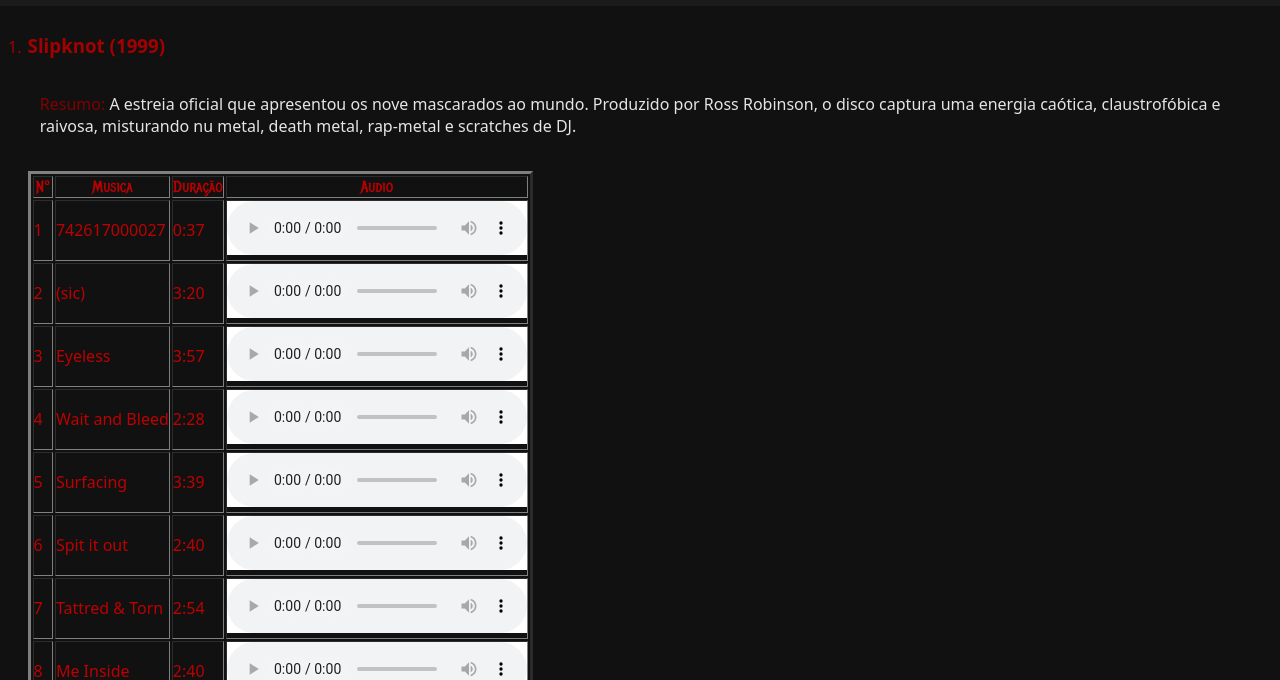
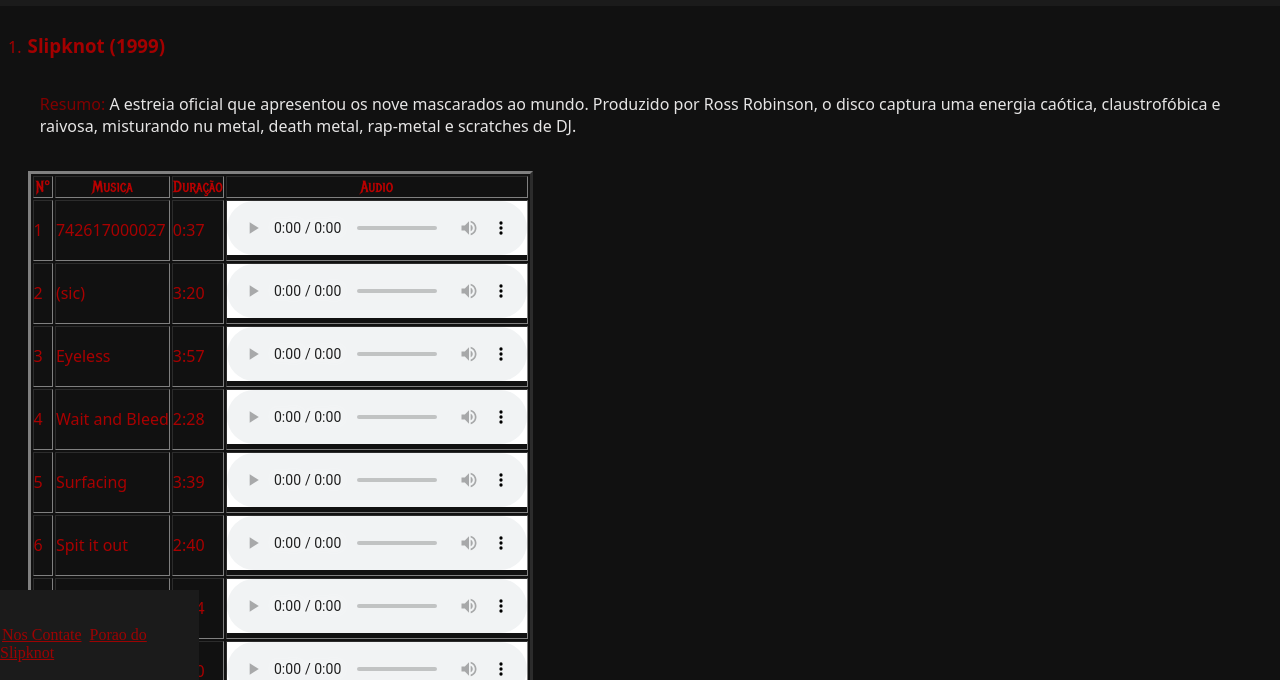
Before and after one commit to jhonatancoliveira07-dot/slipknot-fan-site, a plain HTML site: page Discografia.html in a window 1280 px wide. Shown: the part 120-800 px from the top of the page. Drawn offline with Linux system fonts and the light colour scheme; a web font is replaced by a local one.

Commit message:
atualização 1.1

```diff
--- a/Discografia.html
+++ b/Discografia.html
@@ -10,7 +10,7 @@
        <h1><strong>Portal do Metal</strong></h1>
 <a href="index.html">Inicio</a>
 <a href="historiadoslipknot.html">Historia da banda</a>
-<a href="Albuns.html">Discografia</a>
+<a href="Discografia.html">Discografia</a>
 <a href="Integrantes.html">Integrantes da banda</a>
 <a href="curiosidadesdoslipknot.html">Curiosidades do Slipknot</a>
 <a href="contatos.html">Contato</a>
@@ -1003,7 +1003,8 @@
             <br>
         <br>
 <a href="contatos.html">Nos Contate</a>
-<p>Porao do metal</p>
+
+<a href="index.html">Porao do Slipknot</a>
         <br>
         <br>
 </footer>
--- a/style.css
+++ b/style.css
@@ -69,6 +69,11 @@ header {
 
 footer {
      background-color: rgb(27, 27, 27);
+      bottom: 0;
+position: absolute;
+bottom: 0;
+left: 0;
+
 
 }
 
@@ -110,7 +115,7 @@ th {
   font-style: normal;
 }
 td {
-    color: rgb(189, 0, 0);
+    color: rgb(168, 1, 1);
      font-family: "New Rocker", system-ui;
   font-weight: 400;
   font-style: normal;
@@ -126,3 +131,9 @@ label {
   font-style: normal;
   padding: 1%;
 }
+
+* {
+  margin: 0;
+  padding: 0;
+  box-sizing: border-box;
+}
```
Also changed, not shown: Integrantes.html (+2 -1 lines), contatos.html (+2 -1 lines), curiosidadesdoslipknot.html (+2 -1 lines), historiadoslipknot.html (+2 -1 lines), index.html (+3 -1 lines), icone/Slipknot_(Logo)1.png (added).
